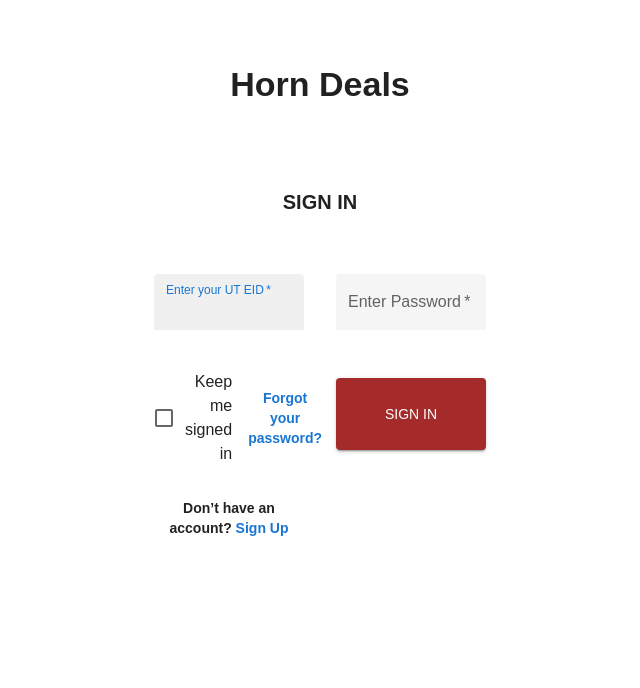
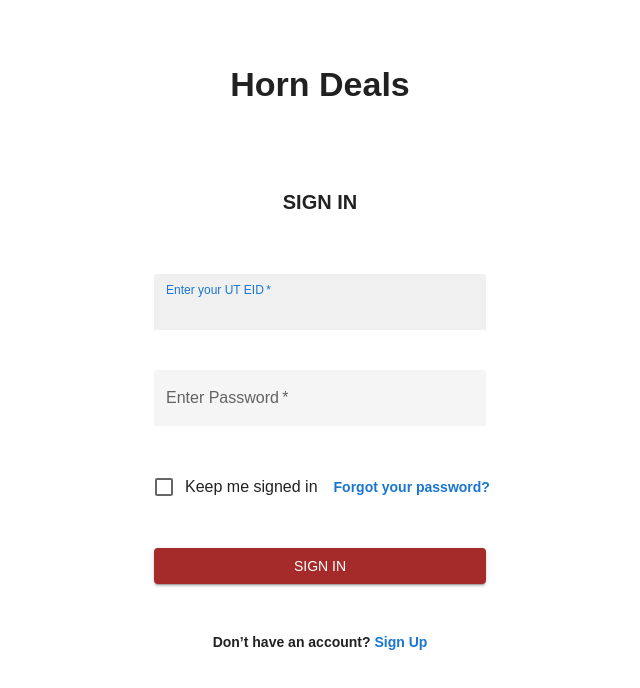
Before and after one commit to 123jklas/Carrot2024-React-Client, a React (Create React App) app: page / in a window 1280 px wide. Shown: the top 688 px of the page, without its empty margins (320-960 px from the left). Built offline with nearby package versions, Linux system fonts and the light colour scheme; the HTML template or start-up script is replaced by a standard one.

Commit message:
Reorganizing Sign In Page Layout

```diff
--- a/package.json
+++ b/package.json
@@ -10,7 +10,7 @@
     "@testing-library/jest-dom": "^5.17.0",
     "@testing-library/react": "^13.4.0",
     "@testing-library/user-event": "^13.5.0",
-    "axios": "^1.7.9",
+    "axios": "^1.8.2",
     "rc-slider": "^11.1.8",
     "react": "^18.3.1",
     "react-dom": "^18.3.1",
--- /dev/null
+++ b/src/assets/styles/About.css
@@ -0,0 +1,3 @@
+.About-container {
+    padding-top: 80px; /* Adjust this value based on the height of your Navbar */
+  }
--- a/src/pages/Login/Login.jsx
+++ b/src/pages/Login/Login.jsx
@@ -67,7 +67,7 @@ const Login = () => {
           >
             SIGN IN
           </Typography>
-          <Box component="form" onSubmit={handleSubmit} sx={{ mt: 1 }}>
+          <Box component="form" onSubmit={handleSubmit} sx={{ mt: 1, display: 'flex', flexDirection: 'column', height: '100%'  }}>
             <TextField
               margin="normal"
               required
@@ -102,7 +102,7 @@ const Login = () => {
                 sx: { backgroundColor: '#f5f5f5' },
               }}
             />
-            <Box display="flex" alignItems="center" sx={{ mt: 2 }}>
+            <Box display="flex" alignItems="center" sx={{ mt: 2, whiteSpace: 'nowrap'}}>
               <FormControlLabel
                 control={<Checkbox value="remember" color="primary" />}
                 label="Keep me signed in"
```
Also changed, not shown: src/pages/AboutPage/About.jsx (added, +12 -0 lines), 1 other file (tests, documents, lock files or other folders).
